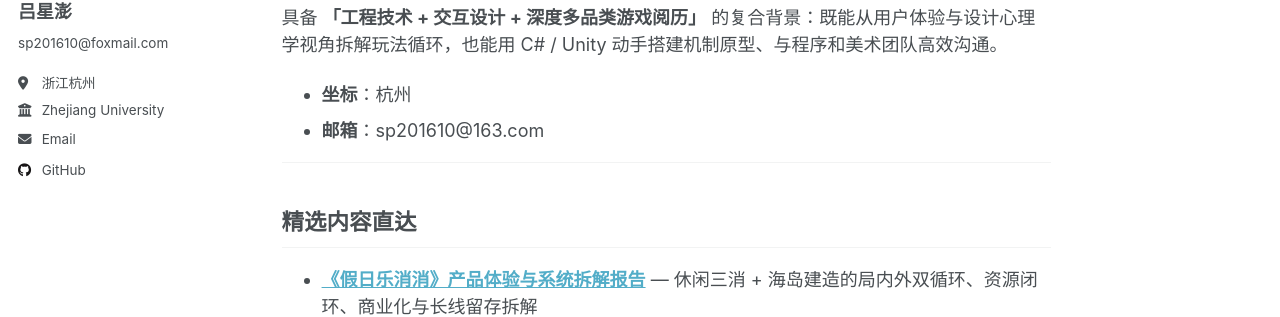
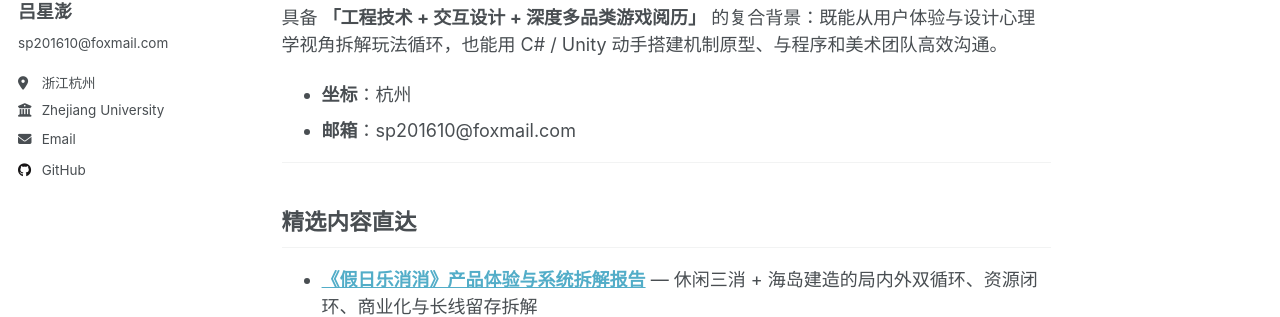
Before and after one commit to sp201610/sp201610.github.io, a Jekyll site: the page built from _pages/about.md, in a window 1280 px wide and 900 px high. Shown: the part 283-600 px from the top of the window. Built offline with Jekyll 4.4.1, drawn with Linux system fonts in a browser that asks for light colours.

Commit message:
Update contact email to foxmail in about.md

```diff
--- a/_pages/about.md
+++ b/_pages/about.md
@@ -14,7 +14,7 @@ redirect_from:
 具备 **「工程技术 + 交互设计 + 深度多品类游戏阅历」** 的复合背景：既能从用户体验与设计心理学视角拆解玩法循环，也能用 C# / Unity 动手搭建机制原型、与程序和美术团队高效沟通。
 
 - **坐标**：杭州
-- **邮箱**：sp201610@163.com
+- **邮箱**：sp201610@foxmail.com
 
 ---
 
```
